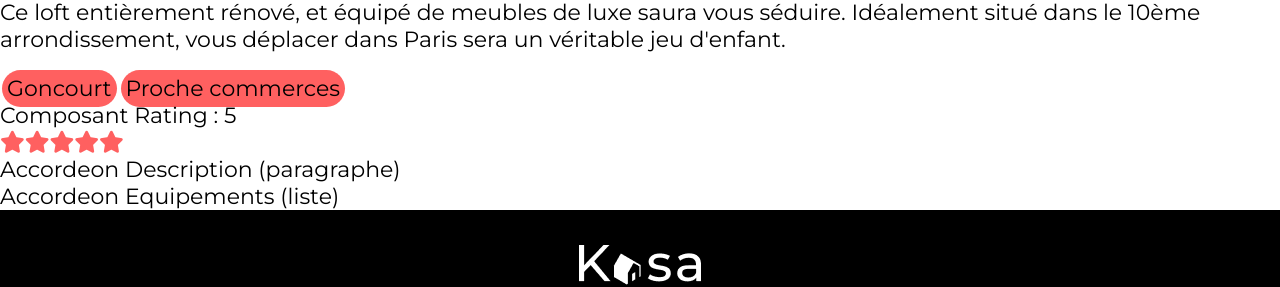
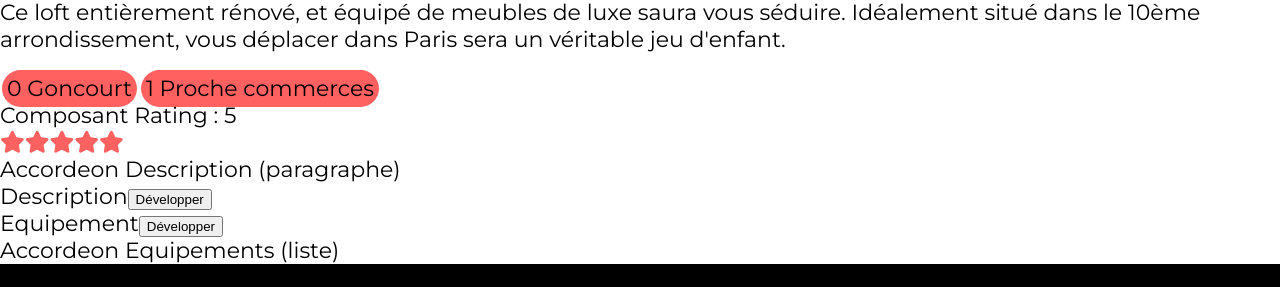
Before and after one commit to CamilleSilene/projet5-kasa, a React (Create React App) app: page /logement/0979876d in a window 1280 px wide. Shown: the part 624-911 px from the top of the page. Built offline with nearby package versions, Linux system fonts and the light colour scheme.

Commit message:
start collapse

```diff
--- /dev/null
+++ b/src/components/Collapse/collapse.jsx
@@ -0,0 +1,19 @@
+import './collapse.scss';
+import React, {useState} from 'react';
+
+const Collapse = (props) => {
+    const [isCollapsed, setIsCollapsed] = useState(false);
+    return (
+        <div>
+            <div className='collapse-header'>
+                <span>{props.titre}</span>
+                <button onClick={() => setIsCollapsed(!isCollapsed)}>
+                    {isCollapsed ? 'Réduire' : 'Développer'}
+                </button>
+            </div>
+            {isCollapsed && <div className='collapse-content'>{props.children}</div>}
+        </div>
+      );
+    }
+
+    export default Collapse
--- a/src/pages/Logement/Logement.jsx
+++ b/src/pages/Logement/Logement.jsx
@@ -1,6 +1,7 @@
 import { Navigate, useParams } from "react-router-dom";
 import logementsJson from '../../data/logements';
 import './logement.scss';
+import Collapse from "../../components/Collapse/collapse";
 
 
 const Location = () => {
@@ -19,9 +20,11 @@ const Location = () => {
             <span>{logement.location}</span>
             <p>{logement.description}</p>
 
-            <div>{logement.tags.map( tag => {
-                return ( <span class="badge">{tag}</span>)
-            })}</div>
+            <div>
+            {logement.tags.map( (tag, index) => {
+                return ( <span className="badge" key={index} >{index} {tag}</span>)
+            })}
+            </div>
 
             <div>Composant Rating : {logement.rating}</div>
             {
@@ -33,7 +36,21 @@ const Location = () => {
                     )
                 })
             }
-            <div>Accordeon Description (paragraphe)</div>
+            <div>Accordeon Description (paragraphe)
+                <Collapse titre="Description">
+                    <p>
+                    {logement.description}
+                    </p>
+                </Collapse>
+                <Collapse titre="Equipement">
+                    <ul>
+                        <li>Item 1</li>
+                        <li>Item 2</li>
+                        <li>Item 3</li>
+                        <li>Item 4</li>
+                    </ul>
+                </Collapse>
+            </div>
             <div>Accordeon Equipements (liste)</div>
         </div>
     )
```
Also changed, not shown: src/components/Collapse/collapse.scss (added).
